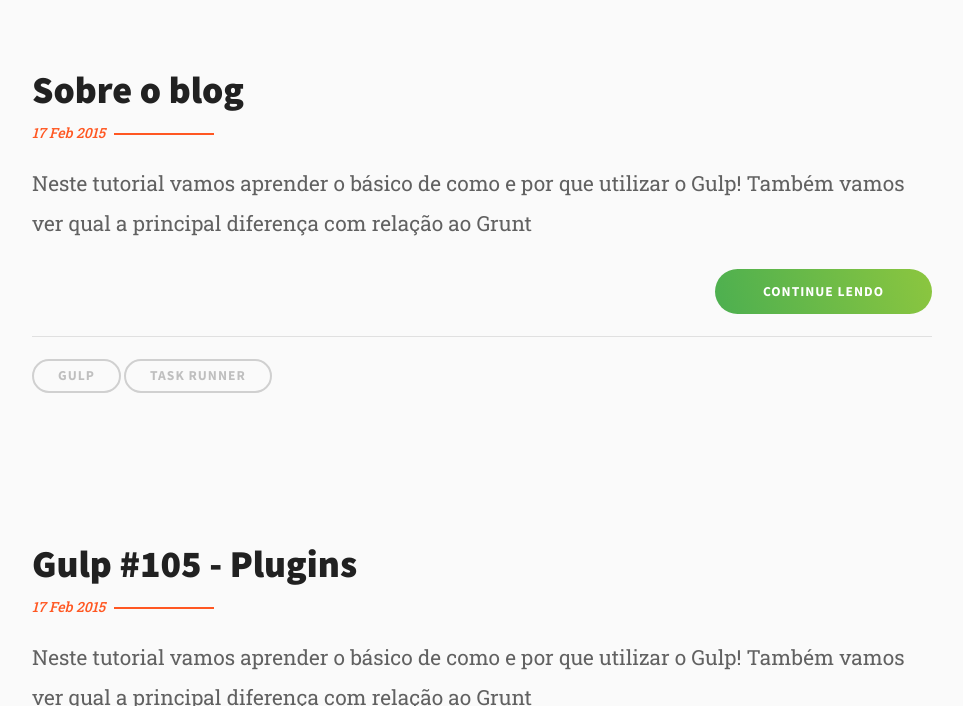
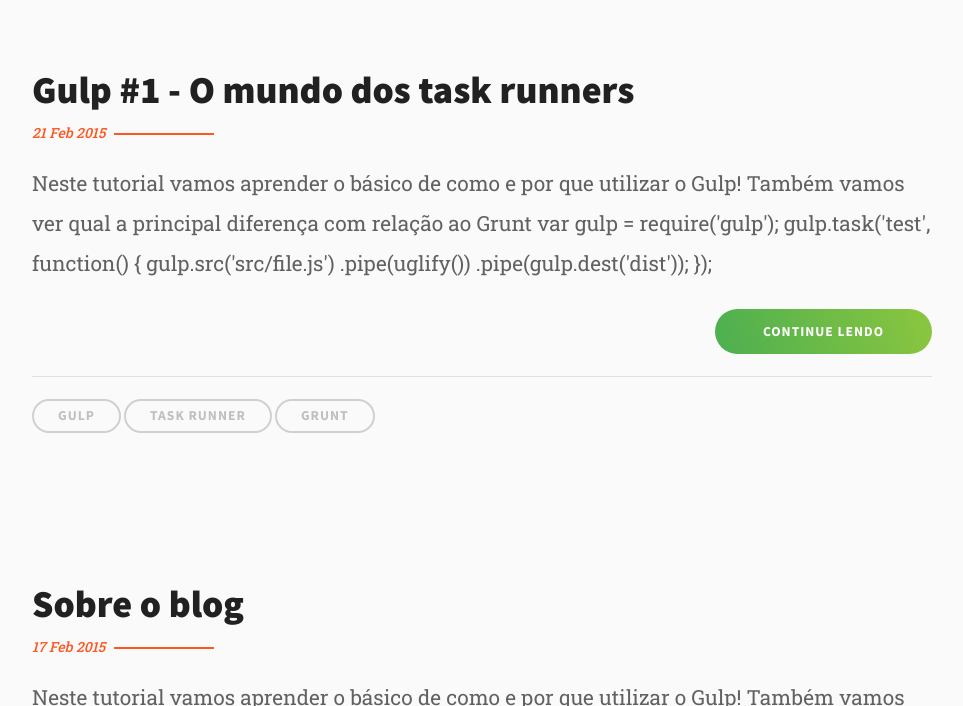
Before and after one commit to CenouraCo/cenouraco.github.io, a Jekyll site: the page built from index.html, in a window 1280 px wide and 900 px high, scrolled down 395 px, cut to the strip 194-900 px from the top of the window. Shown: the whole strip, without its empty margins (158-1121 px from the left). Built offline with Jekyll 4.4.1, drawn with Linux system fonts in a browser that asks for light colours; Markdown is read by kramdown in place of the engine named in the settings.

Commit message:
Upload new article test

```diff
--- /dev/null
+++ b/_posts/2015-02-21-gulp-101.md
@@ -0,0 +1,27 @@
+---
+layout: post
+title: "Gulp #1 - O mundo dos task runners"
+date: 2015-02-21 12:05:04
+description: 'Entre no mundo dos task runners, começando pelo mais legal deles!'
+image: '/assets/img/posts/gulp-1/main.jpg'
+permalink: 'gulp-o-mundo-dos-task-runners'
+
+tags:
+- gulp
+- task runner
+- grunt
+---
+Neste tutorial vamos aprender o básico de como e por que utilizar o Gulp! Também
+vamos ver qual a principal diferença com relação ao Grunt
+
+{% highlight javascript %}
+
+var gulp = require('gulp');
+
+gulp.task('test', function() {
+  gulp.src('src/file.js')
+  .pipe(uglify())
+  .pipe(gulp.dest('dist'));
+});
+
+{% endhighlight%}
```
Also changed, not shown: assets/css/main.css, src/img/posts/gulp-1/gulp-1-o-mundo-dos-task-runners.jpg (added).
